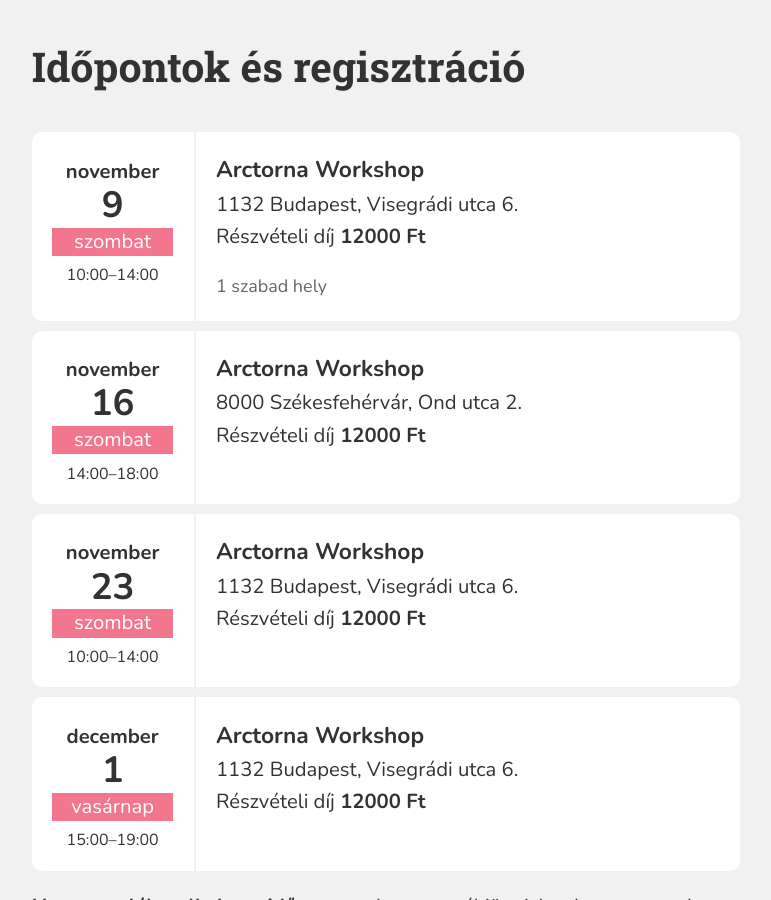
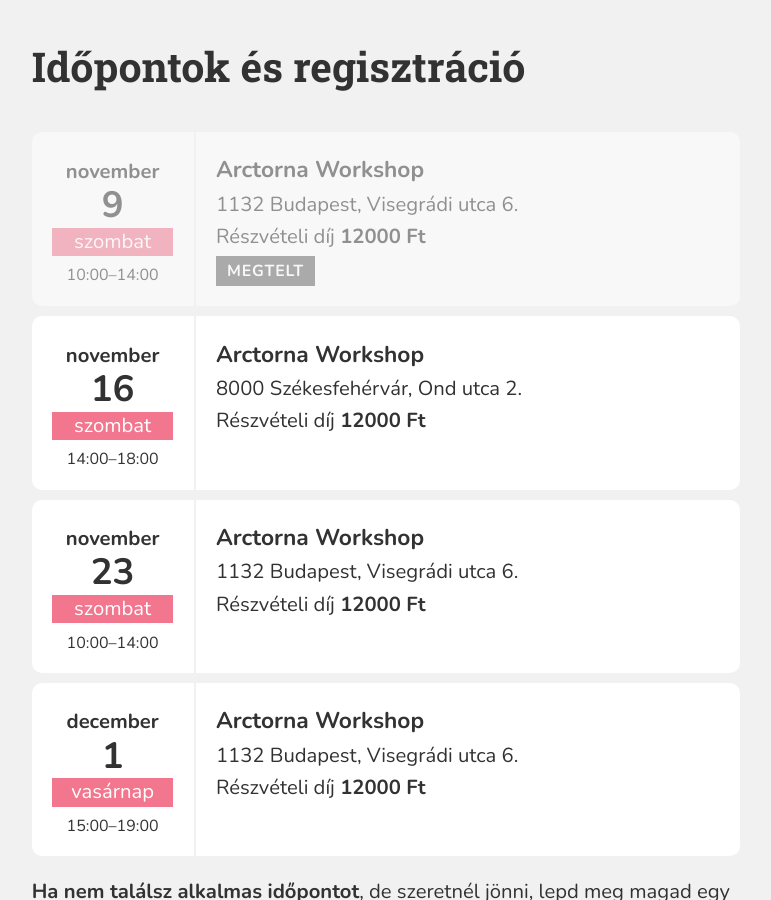
Before and after one commit to monikamudra/arctorna, a Jekyll site: the page built from workshop.md, in a window 1280 px wide and 900 px high, scrolled down 2343 px. Shown: the whole window, without its empty margins (254-1025 px from the left). Built offline with Jekyll 4.4.1, drawn with Linux system fonts in a browser that asks for light colours.

Commit message:
Event update

```diff
--- a/_data/workshop.yaml
+++ b/_data/workshop.yaml
@@ -51,8 +51,7 @@ events:
     end: "14:00"
     title: Arctorna Workshop
     address: 1132 Budapest, Visegrádi utca 6.
-    full: false
-    description: 1 szabad hely
+    full: true
   -
     date: 2019-11-16T14:00
     start: "14:00"
```
